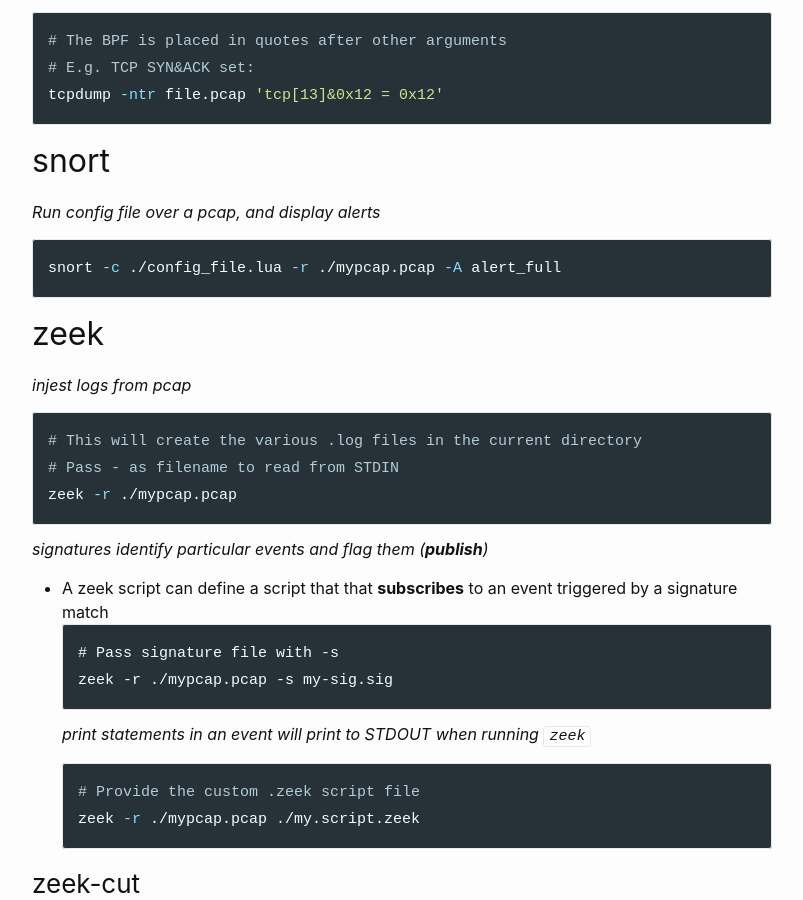
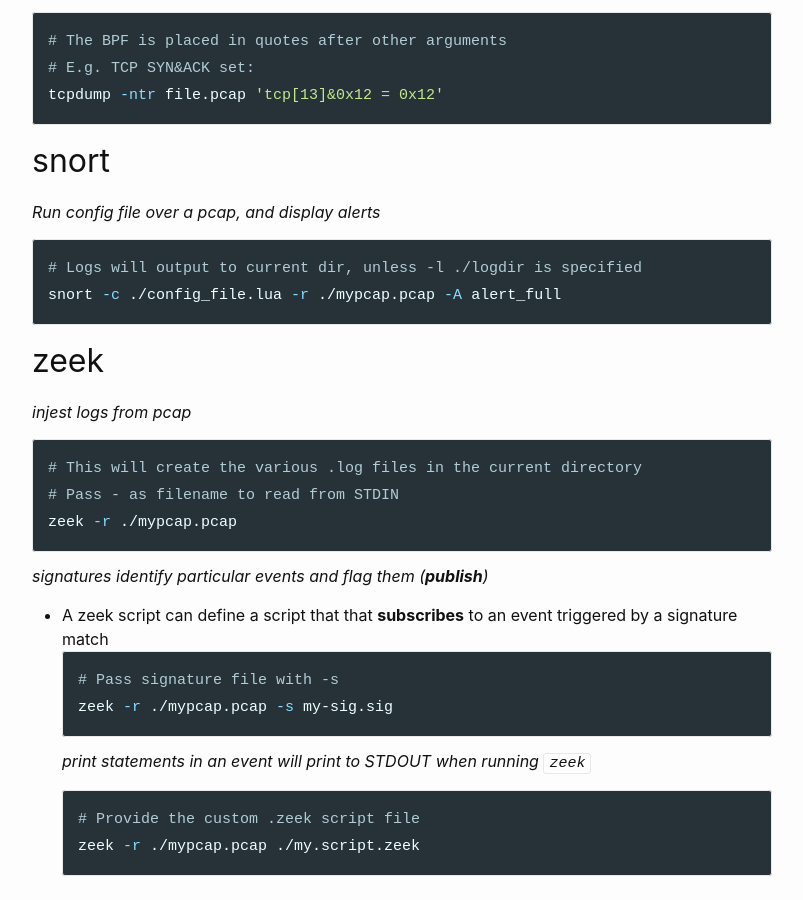
Before and after one commit to HoganRichardson/sans-503-reference, a Jekyll site: the page built from _posts/2024-09-22-Command-Line-Reference.md, in a window 1280 px wide and 900 px high, scrolled down 1186 px. Shown: the whole window, without its empty margins (238-1041 px from the left). Built offline with Jekyll 4.4.1, drawn with Linux system fonts in a browser that asks for light colours; nearby versions of some CDN libraries.

Commit message:
updated notes

````diff
--- a/_posts/2024-09-22-Command-Line-Reference.md
+++ b/_posts/2024-09-22-Command-Line-Reference.md
@@ -47,6 +47,7 @@ tcpdump -ntr file.pcap 'tcp[13]&0x12 = 0x12'
 ## snort
 _Run config file over a pcap, and display alerts_
 ```bash
+# Logs will output to current dir, unless -l ./logdir is specified
 snort -c ./config_file.lua -r ./mypcap.pcap -A alert_full
 ```
 
@@ -59,7 +60,7 @@ zeek -r ./mypcap.pcap
 ```
 _signatures identify particular events and flag them (**publish**)_
 * A zeek script can define a script that that **subscribes** to an event triggered by a signature match
-```
+```bash
 # Pass signature file with -s
 zeek -r ./mypcap.pcap -s my-sig.sig
 ```
````
